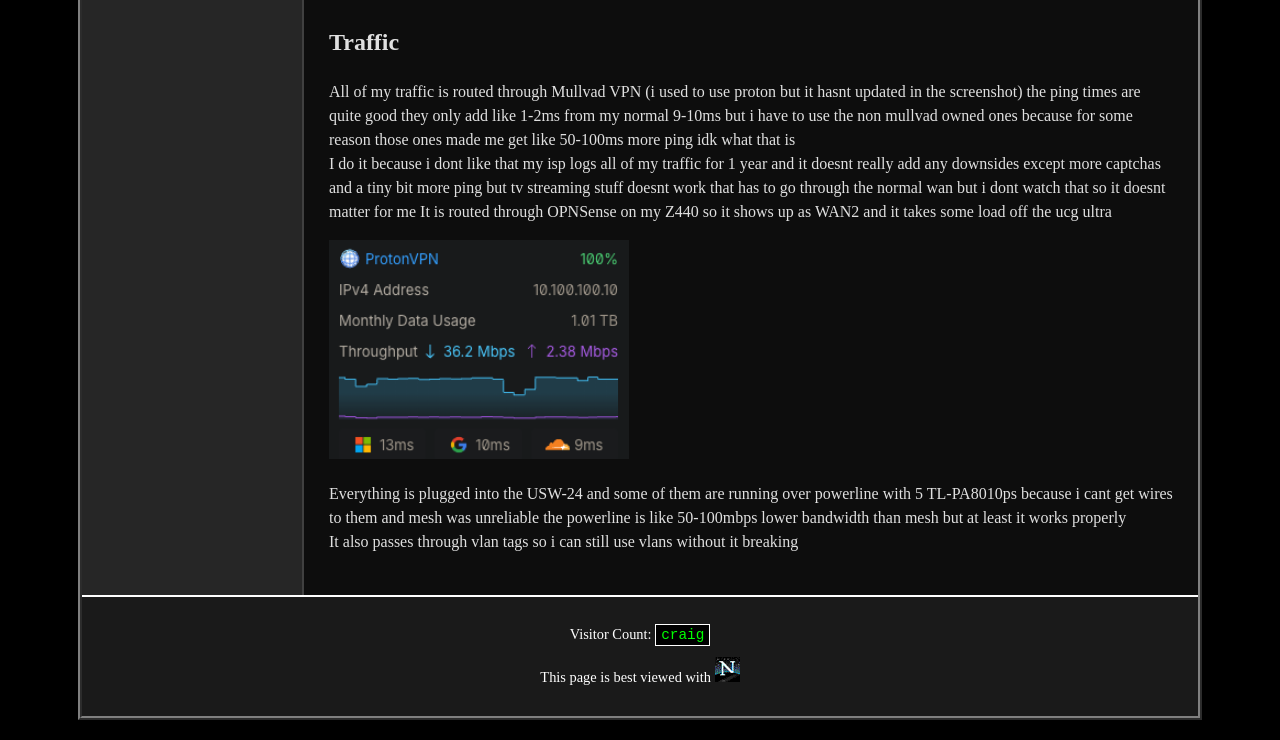
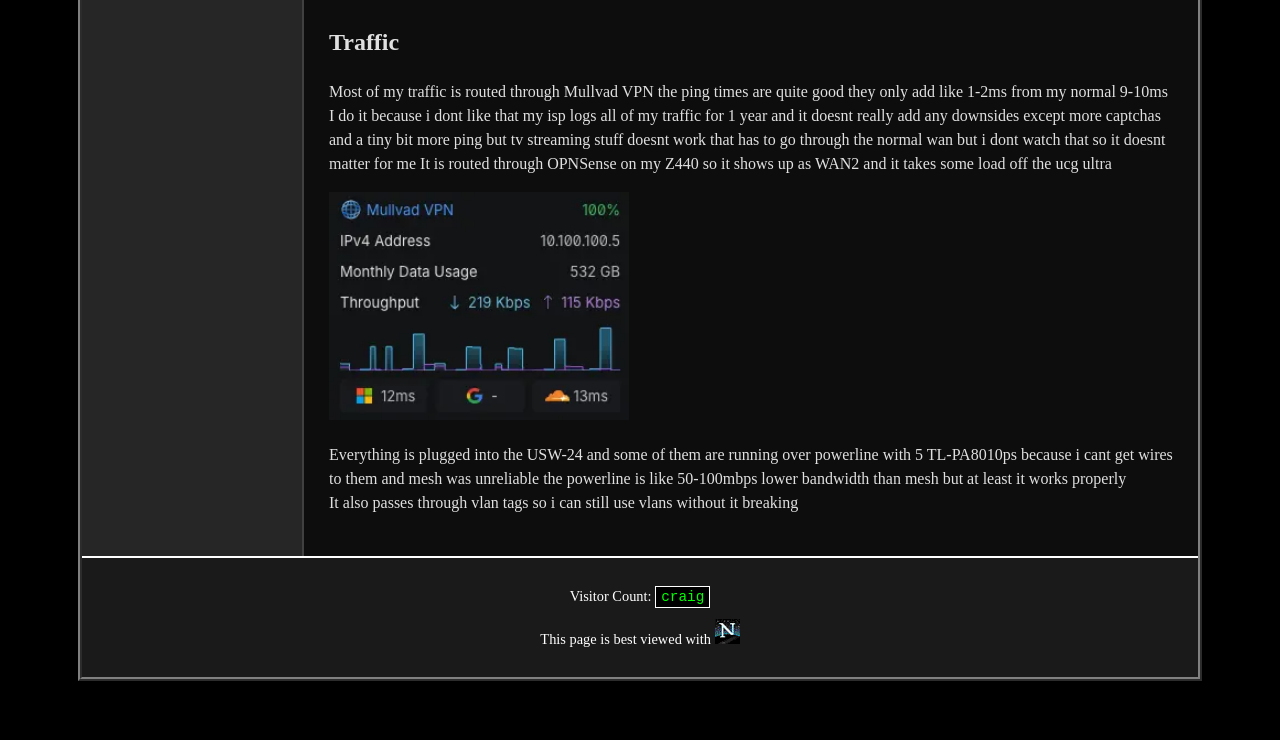
Before and after one commit to twobip/twobip.com, a plain HTML site: page network.html in a window 1280 px wide. Shown: the part 1115-1855 px from the top of the page. After the commit the page ends 1816 px from the top, so only its background shows below. Drawn offline with Linux system fonts and the light colour scheme.

Commit message:
Update network page

```diff
--- a/network.html
+++ b/network.html
@@ -34,10 +34,10 @@
                     i probably dont need that many but they can also reach to the top of my garden so my whole house and garden has wifi now</p>
                     <img src="images/unifi_devices.png" alt="my unifi devices" style="width: 550px;">
                     <h2>Traffic</h2>
-                    <p>All of my traffic is routed through Mullvad VPN (i used to use proton but it hasnt updated in the screenshot) the ping times are quite good they only add like 1-2ms from my normal 9-10ms but i have to use the non mullvad owned ones because for some reason those ones made me get like 50-100ms more ping idk what that is <br>
+                    <p>Most of my traffic is routed through Mullvad VPN the ping times are quite good they only add like 1-2ms from my normal 9-10ms<br>
                     I do it because i dont like that my isp logs all of my traffic for 1 year and it doesnt really add any downsides except more captchas and a tiny bit more ping but tv streaming stuff doesnt work that has to go through the normal wan but i dont watch that so it doesnt matter for me
                     It is routed through OPNSense on my Z440 so it shows up as WAN2 and it takes some load off the ucg ultra</p>
-                    <img src="images/wan2.png" alt="wan2" style="width: 300px;">
+                    <img src="images/unifi_wan.webp" alt="wan2" style="width: 300px;">
                     <p>Everything is plugged into the USW-24 and some of them are running over powerline with 5 TL-PA8010ps because i cant get wires to them and mesh was unreliable the powerline is like 50-100mbps lower bandwidth than mesh but at least it works properly<br>
                     It also passes through vlan tags so i can still use vlans without it breaking</p>
                 </td>
```
Also changed, not shown: images/unifi_wan.webp (added), images/wan2.png (deleted).
